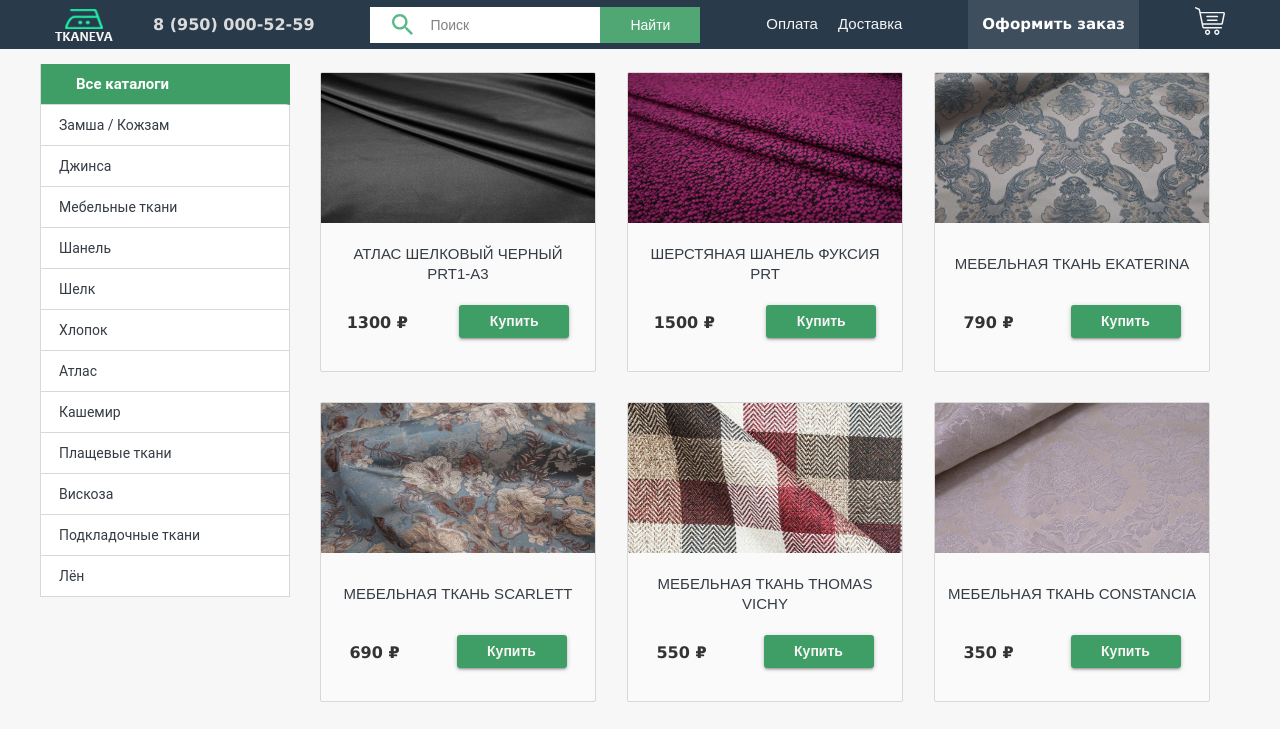
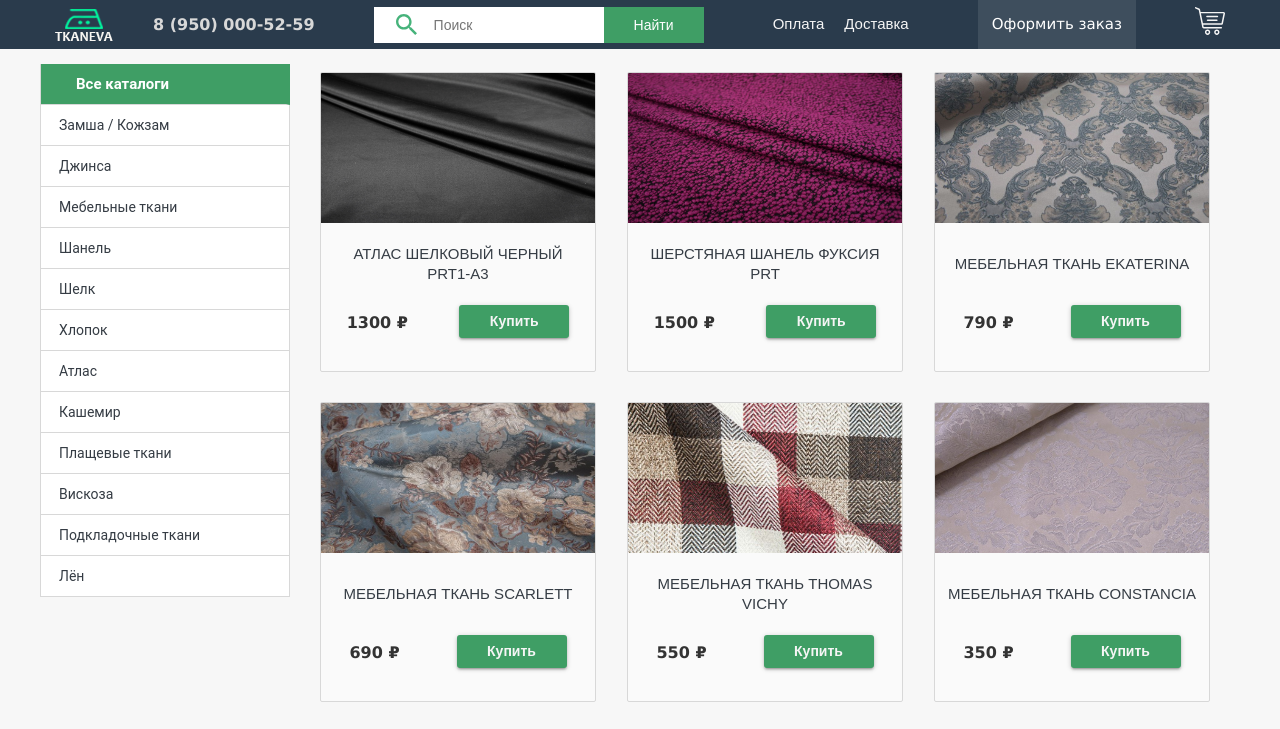
Before and after one commit to frezebloom/maket, a website: page dist/index.html in a window 1280 px wide. Shown: the top 729 px of the page. Drawn offline with Linux system fonts and the light colour scheme.

Commit message:
fix header color

```diff
--- a/dev/scss/components/_header.scss
+++ b/dev/scss/components/_header.scss
@@ -7,9 +7,7 @@
   flex-direction: column;
   height: $headerHeight;
   font-size: 15px;
-  // background-color: #364a5d;
-  background-color: #122538;
-  opacity: 0.9;
+  background-color: #2a3b4c;
   z-index: 888;
   white-space: nowrap;
   .container {
@@ -96,11 +94,11 @@
     }
 
     .cart_link {
-      background-color: #2a3b4c;
+      background-color: #3e4e5d;
       color: $whiteColor;
       padding: $freeSpace - 1;
       font-size: 15px;
-      font-weight: 600;
+      font-weight: 500;
       cursor: pointer;
     }
 
```
Also changed, not shown: dist/css/style.css.
